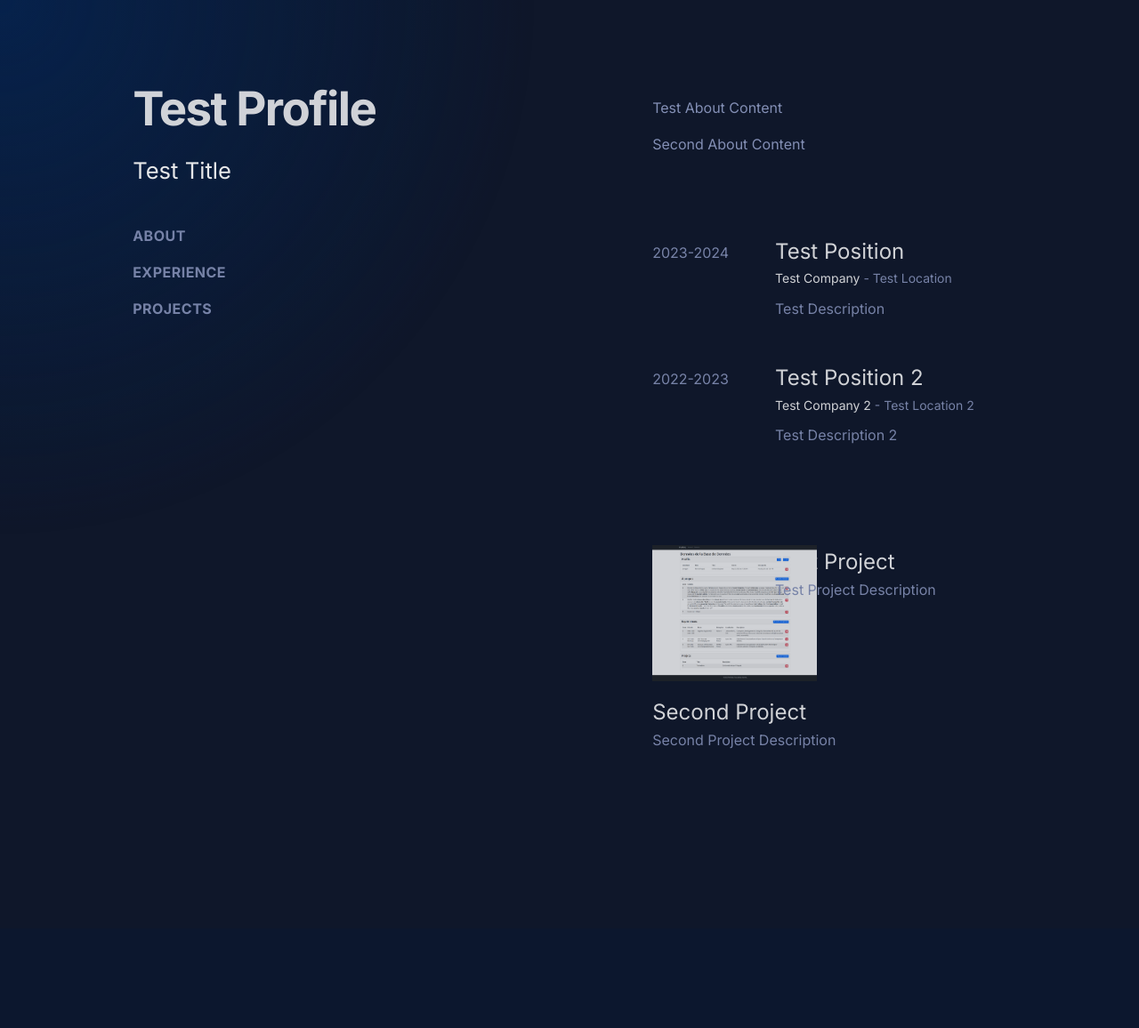
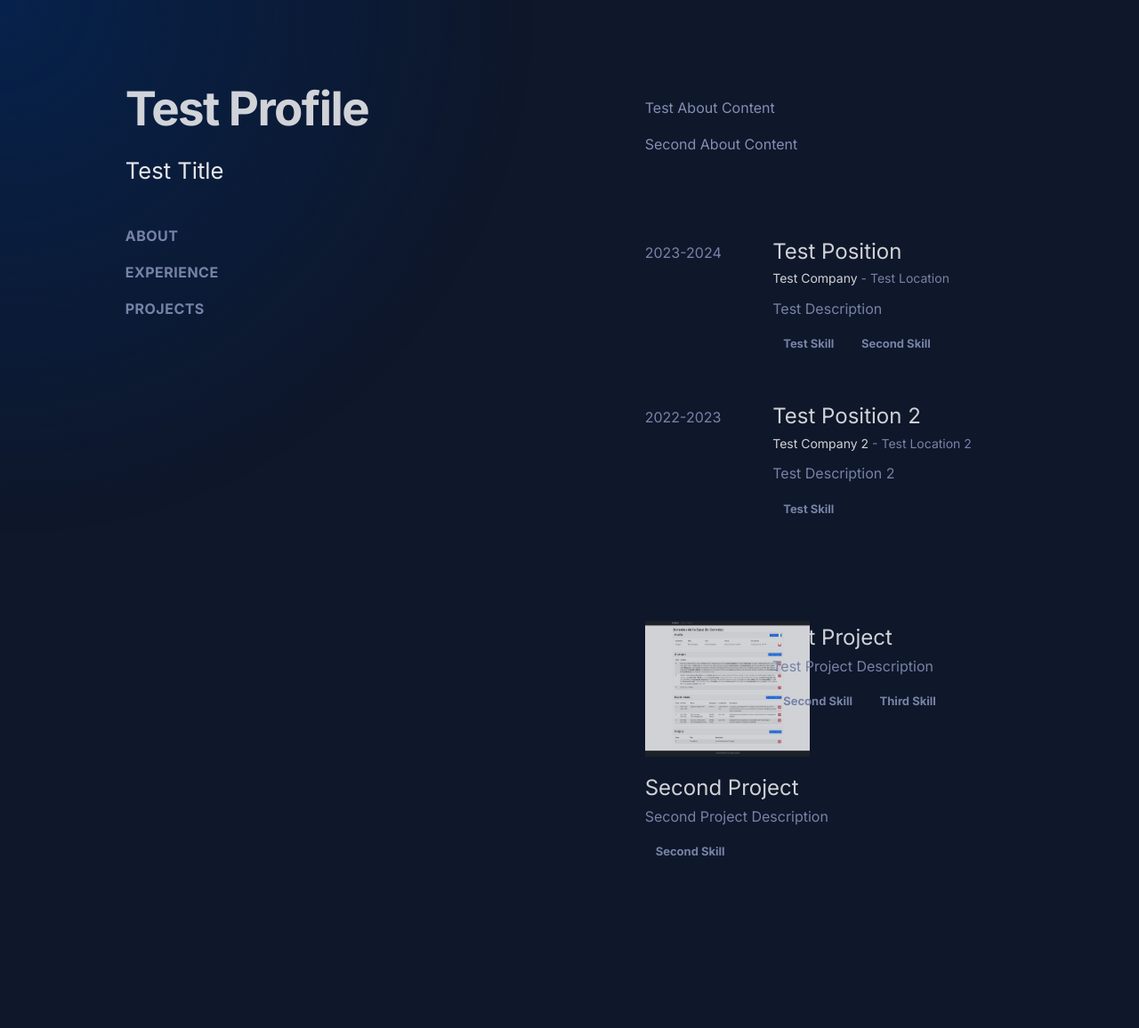
Before and after one commit to pierrpgd/portfolios, a Django app: page /test-profile/ in a window 1280 px wide. Shown: the whole page at 89% size. Before the commit the page ends 842 px from the top, so only its background shows below. Run offline with Django 5.2, Linux system fonts and the light colour scheme; data comes from the database, SQL or seed files in the repository; some libraries are stand-ins or nearby versions.

Commit message:
Skills are visible on the portfolio

```diff
--- a/pierrpgd/templates/portfolio.html
+++ b/pierrpgd/templates/portfolio.html
@@ -146,6 +146,27 @@
         .tile-container:hover .job-link:not(:hover), .tile-container:hover .project-link:not(:hover) {
             opacity: 0.6;
             transition: opacity 0.3s ease;
+        }
+        .job-skills {
+            text-align: left;
+        }
+        .skill-badge {
+            display: inline-block;
+            position: relative;
+            margin-top: 10px;
+            margin-right: 2px;
+            padding: 6px 12px;
+            border-radius: 60px;
+            font-size: 13px;
+            font-weight: 600;
+        }
+        .skill-badge[category="Développement"]{
+            background-color: rgba(94, 231, 212, 0.15);
+            color: #5ee7d4;
+        }
+        .skill-badge[category="Outils"]{
+            background-color: rgba(254, 209, 140, 0.15);
+            color: #FED18C;
         }
 
         /* Style de la section expérience */
@@ -337,6 +358,13 @@
                                             <span class="location">{{ exp.location }}</span>
                                         </div>
                                         <div class="job-description">{{ exp.description|safe }}</div>
+                                        {% if exp.skills.all %}
+                                            <div class="job-skills">
+                                                {% for skill in exp.skills.all %}
+                                                    <span class="skill-badge" category="{{ skill.category }}">{{ skill.name }}</span>
+                                                {% endfor %}
+                                            </div>
+                                        {% endif %}
                                     </div>
                                 </div>
                             </a>
@@ -354,8 +382,15 @@
                                         </div>
                                     {% endif %}
                                     <div class="project-content">
-                                        <p class="project-title">{{ project.title }}</p>
-                                        <p class="project-description">{{ project.description }}</p>
+                                        <div class="project-title">{{ project.title }}</div>
+                                        <div class="project-description">{{ project.description }}</div>
+                                        {% if project.skills.all %}
+                                            <div class="job-skills">
+                                                {% for skill in project.skills.all %}
+                                                    <span class="skill-badge" category="{{ skill.category }}">{{ skill.name }}</span>
+                                                {% endfor %}
+                                            </div>
+                                        {% endif %}
                                     </div>
                                 </div>
                             </a>
--- a/pierrpgd/views.py
+++ b/pierrpgd/views.py
@@ -12,8 +12,8 @@ def portfolio(request, identifiant):
         try:
             profile = Profile.objects.get(identifiant=identifiant)
             about = profile.about.all()
-            experience = profile.experience.all()
-            projects = profile.projects.all()
+            experience = profile.experience.all().prefetch_related('skills')
+            projects = profile.projects.all().prefetch_related('skills')
             skills = Skill.objects.all()
         except Profile.DoesNotExist:
             raise Http404("Le profil demandé n'existe pas")
```
Also changed, not shown: pierrpgd/static/scripts.js (+0 -12 lines), pierrpgd/tests/test_views.py (+19 -12 lines), 1 other file.
